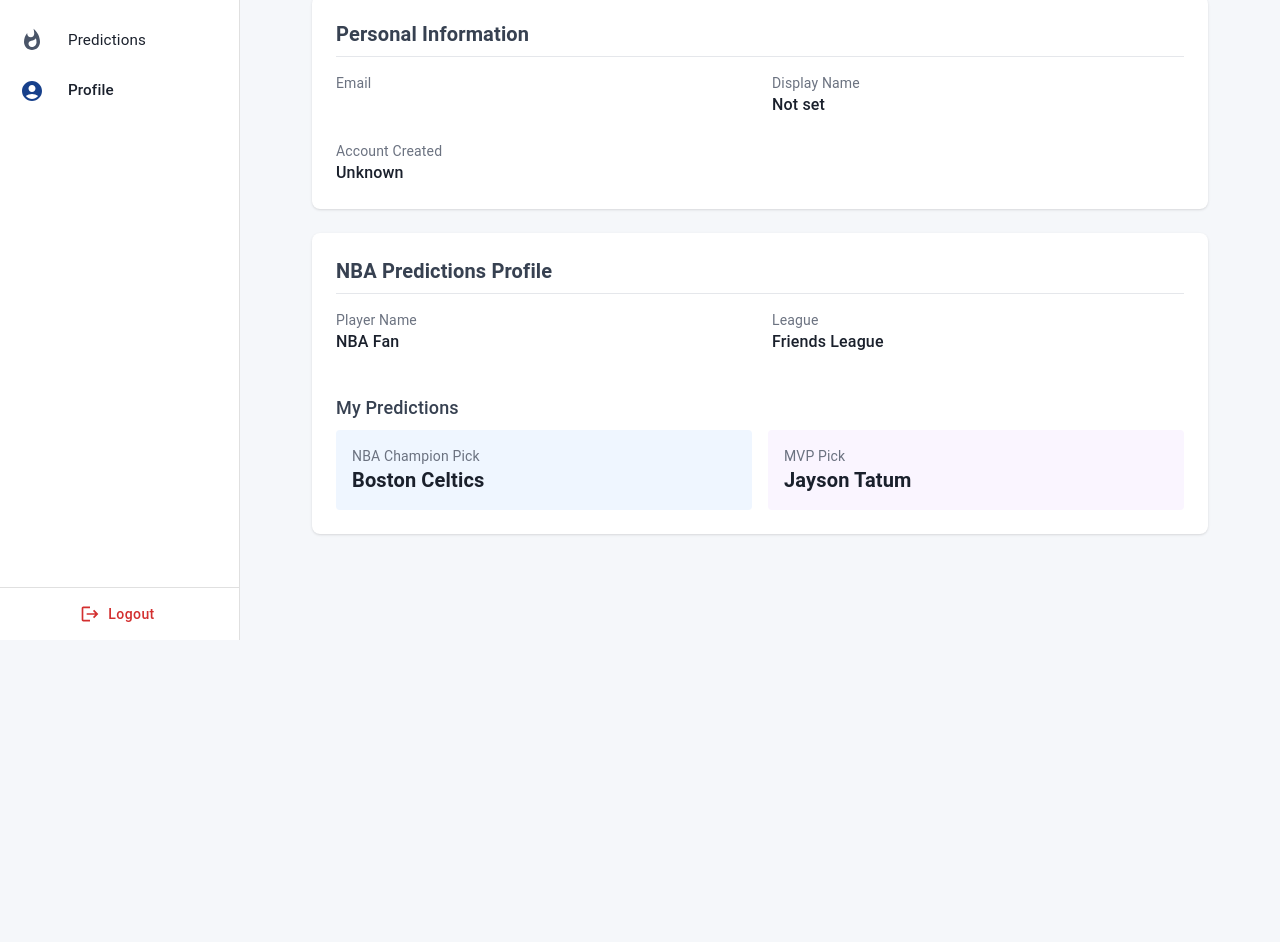
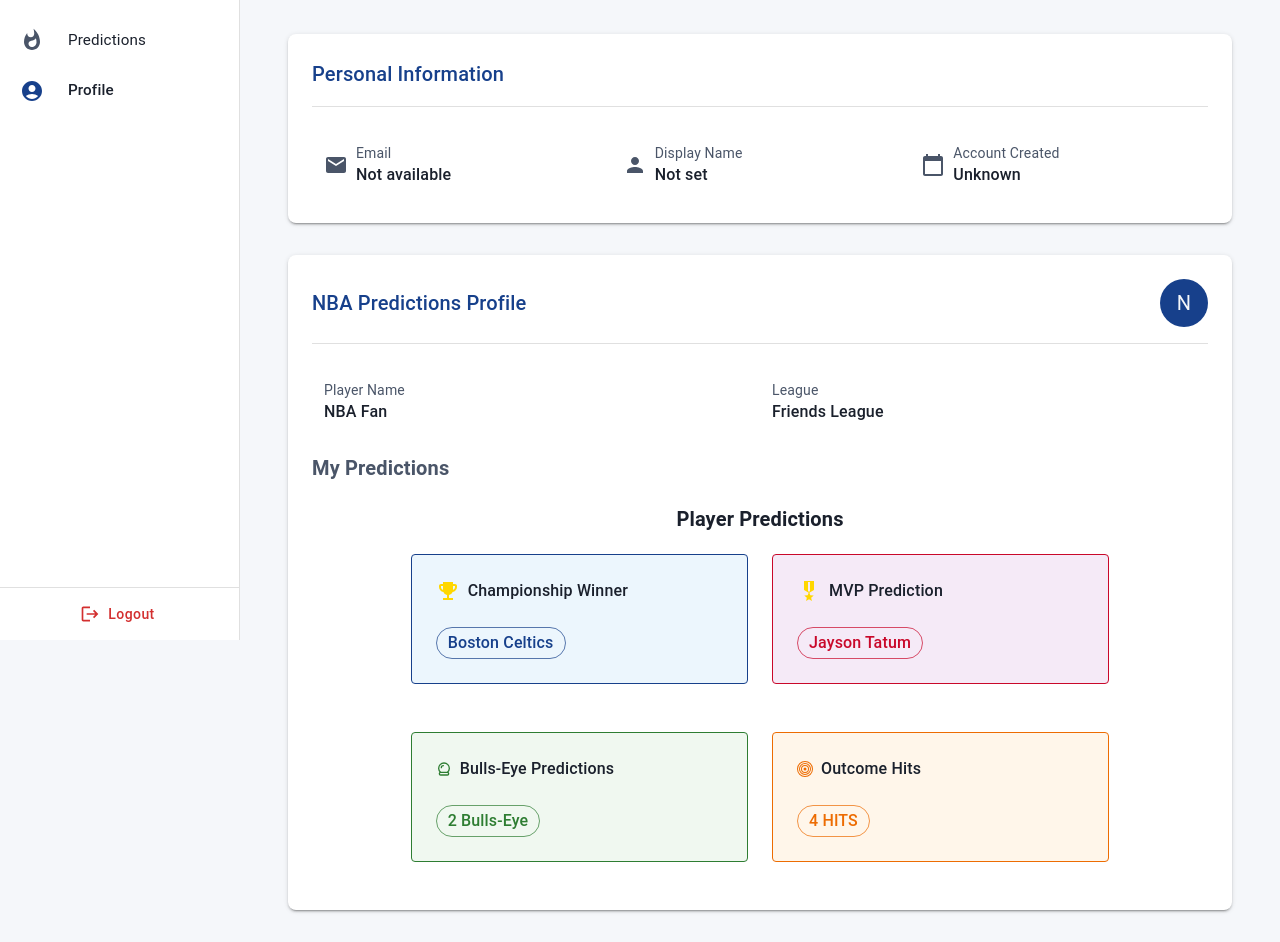
Before and after one commit to itamaraloni/NBA-Playoffs-Brackets-App-Client, a React (Create React App) app: page /profile in a window 1280 px wide. Shown: the part 160-1102 px from the top of the page. Before the commit the page ends 800 px from the top, so only its background shows below. Built offline with nearby package versions, Linux system fonts and the light colour scheme; no server answers.

Commit message:
Unified ProfilePage to match app design and features

```diff
--- a/src/pages/ProfilePage.jsx
+++ b/src/pages/ProfilePage.jsx
@@ -1,100 +1,336 @@
 import React from 'react';
 import { useAuth } from '../contexts/AuthContext';
+import {
+  Container,
+  Typography,
+  Box,
+  Paper,
+  Grid,
+  Avatar,
+  Divider,
+  Button,
+  Chip,
+  useTheme
+} from '@mui/material';
+import {
+  Email as EmailIcon,
+  Person as PersonIcon,
+  CalendarToday as CalendarIcon,
+  EmojiEvents as TrophyIcon,
+  MilitaryTech as MvpIcon
+} from '@mui/icons-material';
+import { BsBullseye } from 'react-icons/bs';
+import { TbCrystalBall } from 'react-icons/tb';
+import { Link } from 'react-router-dom';
+
+// A simplified version of PlayerDetailComponent that's not a dialog
+const PlayerDetailComponent = ({ player }) => {
+  const theme = useTheme();
+
+  if (!player) return null;
+
+  return (
+    <Grid container spacing={3} justifyContent="center">
+      <Grid item xs={12} md={10}>
+        <Typography variant="h6" gutterBottom align="center">
+          Player Predictions
+        </Typography>
+        <Grid container spacing={3}>
+          <Grid item xs={12} md={6}>
+            <Paper
+              variant="outlined"
+              sx={{
+                p: 3,
+                mb: 3,
+                bgcolor: theme.palette.mode === 'dark' ? 'rgba(25, 118, 210, 0.08)' : 'rgba(232, 244, 253, 0.8)',
+                borderColor: theme.palette.primary.main
+              }}
+            >
+              <Box sx={{ display: 'flex', alignItems: 'center', mb: 3 }}>
+                <TrophyIcon sx={{ color: 'gold', mr: 1 }} />
+                <Typography variant="body1" fontWeight="medium">
+                  Championship Winner
+                </Typography>
+              </Box>
+              <Chip
+                label={player.championshipPrediction}
+                color="primary"
+                variant="outlined"
+                sx={{ fontWeight: 'medium', fontSize: '1rem' }}
+              />
+            </Paper>
+          </Grid>
+
+          <Grid item xs={12} md={6}>
+            <Paper
+              variant="outlined"
+              sx={{
+                p: 3,
+                mb: 3,
+                bgcolor: theme.palette.mode === 'dark' ? 'rgba(156, 39, 176, 0.08)' : 'rgba(243, 229, 245, 0.8)',
+                borderColor: theme.palette.secondary.main
+              }}
+            >
+              <Box sx={{ display: 'flex', alignItems: 'center', mb: 3 }}>
+                <MvpIcon sx={{ color: 'gold', mr: 1 }} />
+                <Typography variant="body1" fontWeight="medium">
+                  MVP Prediction
+                </Typography>
+              </Box>
+              <Chip
+                label={player.mvpPrediction}
+                color="secondary"
+                variant="outlined"
+                sx={{ fontWeight: 'medium', fontSize: '1rem' }}
+              />
+            </Paper>
+          </Grid>
+
+          <Grid item xs={12} md={6}>
+            <Paper
+              variant="outlined"
+              sx={{
+                p: 3,
+                bgcolor: theme.palette.mode === 'dark' ? 'rgba(46, 125, 50, 0.08)' : 'rgba(237, 247, 237, 0.8)',
+                borderColor: theme.palette.success.main
+              }}
+            >
+              <Box sx={{ display: 'flex', alignItems: 'center', mb: 3 }}>
+                <TbCrystalBall style={{ color: theme.palette.success.main, marginRight: 8 }} />
+                <Typography variant="body1" fontWeight="medium">
+                  Bulls-Eye Predictions
+                </Typography>
+              </Box>
+              <Chip
+                label={`${player.bullsEye} Bulls-Eye`}
+                color="success"
+                variant="outlined"
+                sx={{ fontWeight: 'medium', fontSize: '1rem' }}
+              />
+            </Paper>
+          </Grid>
+
+          <Grid item xs={12} md={6}>
+            <Paper
+              variant="outlined"
+              sx={{
+                p: 3,
+                bgcolor: theme.palette.mode === 'dark' ? 'rgba(237, 108, 2, 0.08)' : 'rgba(255, 244, 229, 0.8)',
+                borderColor: theme.palette.warning.main
+              }}
+            >
+              <Box sx={{ display: 'flex', alignItems: 'center', mb: 3 }}>
+                <BsBullseye style={{ color: theme.palette.warning.main, marginRight: 8 }} />
+                <Typography variant="body1" fontWeight="medium">
+                  Outcome Hits
+                </Typography>
+              </Box>
+              <Chip
+                label={`${player.hits} HITS`}
+                color="warning"
+                variant="outlined"
+                sx={{ fontWeight: 'medium', fontSize: '1rem' }}
+              />
+            </Paper>
+          </Grid>
+        </Grid>
+      </Grid>
+    </Grid>
+  );
+};
 
 function ProfilePage() {
+  const theme = useTheme();
   const { currentUser } = useAuth();
 
-    // Using dummy data directly
+  // Using dummy data directly - will be replaced with real data later
   const playerData = {
     hasJoinedLeague: true,
     playerName: "NBA Fan",
     leagueName: "Friends League",
     predictions: {
-        champion: "Boston Celtics",
-        mvp: "Jayson Tatum"
+      championshipPrediction: "Boston Celtics",
+      mvpPrediction: "Jayson Tatum",
+      points: 50,
+      bullsEye: 2,
+      hits: 4
     }
   };
 
+  // Format the player data to match the PlayerDetailComponent props
+  const formattedPlayerData = playerData && playerData.hasJoinedLeague ? {
+    name: playerData.playerName,
+    championshipPrediction: playerData.predictions.championshipPrediction,
+    mvpPrediction: playerData.predictions.mvpPrediction,
+    bullsEye: playerData.predictions.bullsEye || 0,
+    hits: playerData.predictions.hits || 0
+  } : null;
+
   return (
-    <div className="max-w-4xl mx-auto">
-      <h1 className="text-3xl font-bold mb-8">My Profile</h1>
+    <Container maxWidth="lg" sx={{ mt: 4, mb: 4 }}>
+      <Typography variant="h4" fontWeight="bold" sx={{ mb: 4 }}>
+        My Profile
+      </Typography>
 
       {/* Personal Information Section */}
-      <div className="bg-white shadow rounded-lg mb-6 p-6">
-        <h2 className="text-xl font-semibold mb-4 text-gray-700 border-b pb-2">Personal Information</h2>
-        <div className="grid md:grid-cols-2 gap-6">
-          <div>
-            <p className="text-gray-500 text-sm">Email</p>
-            <p className="font-medium">{currentUser?.email}</p>
-          </div>
-          <div>
-            <p className="text-gray-500 text-sm">Display Name</p>
-            <p className="font-medium">{currentUser?.displayName || "Not set"}</p>
-          </div>
-          <div>
-            <p className="text-gray-500 text-sm">Account Created</p>
-            <p className="font-medium">
+      <Paper
+        elevation={2}
+        sx={{
+          p: 3,
+          mb: 4,
+          borderRadius: 2,
+          bgcolor: theme.palette.background.paper
+        }}
+      >
+        <Box sx={{ display: 'flex', alignItems: 'center', mb: 2 }}>
+          <Typography variant="h6" color="primary" fontWeight="medium" sx={{ flexGrow: 1 }}>
+            Personal Information
+          </Typography>
+        </Box>
+        <Divider sx={{ mb: 3 }} />
+
+        <Grid container spacing={3}>
+          <Grid item xs={12} md={4}>
+            <Box sx={{ display: 'flex', alignItems: 'center' }}>
+              <EmailIcon sx={{ color: theme.palette.text.secondary, mr: 1 }} />
+              <Box>
+                <Typography variant="body2" color="textSecondary">Email</Typography>
+                <Typography variant="body1" fontWeight="medium">
+                  {currentUser?.email || "Not available"}
+                </Typography>
+              </Box>
+            </Box>
+          </Grid>
+
+          <Grid item xs={12} md={4}>
+            <Box sx={{ display: 'flex', alignItems: 'center' }}>
+              <PersonIcon sx={{ color: theme.palette.text.secondary, mr: 1 }} />
+              <Box>
+                <Typography variant="body2" color="textSecondary">Display Name</Typography>
+                <Typography variant="body1" fontWeight="medium">
+                  {currentUser?.displayName || "Not set"}
+                </Typography>
+              </Box>
+            </Box>
+          </Grid>
+
+          <Grid item xs={12} md={4}>
+            <Box sx={{ display: 'flex', alignItems: 'center' }}>
+              <CalendarIcon sx={{ color: theme.palette.text.secondary, mr: 1 }} />
+              <Box>
+                <Typography variant="body2" color="textSecondary">Account Created</Typography>
+                <Typography variant="body1" fontWeight="medium">
                   {currentUser?.metadata?.creationTime
                     ? new Date(currentUser.metadata.creationTime).toLocaleDateString()
                     : "Unknown"}
-            </p>
-          </div>
-        </div>
-      </div>
+                </Typography>
+              </Box>
+            </Box>
+          </Grid>
+        </Grid>
+      </Paper>
 
       {/* Player Information Section */}
-      <div className="bg-white shadow rounded-lg p-6">
-        <h2 className="text-xl font-semibold mb-4 text-gray-700 border-b pb-2">NBA Predictions Profile</h2>
+      <Paper
+        elevation={2}
+        sx={{
+          p: 3,
+          borderRadius: 2,
+          bgcolor: theme.palette.background.paper
+        }}
+      >
+        <Box sx={{ display: 'flex', alignItems: 'center', mb: 2 }}>
+          <Typography variant="h6" color="primary" fontWeight="medium" sx={{ flexGrow: 1 }}>
+            NBA Predictions Profile
+          </Typography>
+          {playerData?.hasJoinedLeague && (
+            <Avatar
+              sx={{
+                bgcolor: theme.palette.primary.main,
+                width: 48,
+                height: 48
+              }}
+            >
+              {playerData.playerName.charAt(0)}
+            </Avatar>
+          )}
+        </Box>
+        <Divider sx={{ mb: 3 }} />
 
         {!playerData || !playerData.hasJoinedLeague ? (
-          <div className="py-4 text-center">
-            <div className="text-yellow-500 mb-2">
-              <svg xmlns="http://www.w3.org/2000/svg" className="h-12 w-12 mx-auto" fill="none" viewBox="0 0 24 24" stroke="currentColor">
-                <path strokeLinecap="round" strokeLinejoin="round" strokeWidth={2} d="M13 16h-1v-4h-1m1-4h.01M21 12a9 9 0 11-18 0 9 9 0 0118 0z" />
-              </svg>
-            </div>
-            <p className="text-gray-600">You haven't joined any leagues yet.</p>
-            <a href="/league" className="mt-3 inline-block bg-blue-600 hover:bg-blue-700 text-white font-medium py-2 px-4 rounded transition-colors">
+          <Box sx={{ py: 4, textAlign: 'center' }}>
+            <Avatar
+              sx={{
+                width: 64,
+                height: 64,
+                mx: 'auto',
+                mb: 2,
+                bgcolor: theme.palette.warning.light
+              }}
+            >
+              !
+            </Avatar>
+            <Typography variant="body1" color="textSecondary" sx={{ mb: 2 }}>
+              You haven't joined any leagues yet.
+            </Typography>
+            <Button
+              component={Link}
+              to="/league"
+              variant="contained"
+              color="primary"
+              sx={{ mt: 1 }}
+            >
               Join a League
-            </a>
-          </div>
+            </Button>
+          </Box>
         ) : (
-          <div className="grid md:grid-cols-2 gap-6">
-            <div>
-              <p className="text-gray-500 text-sm">Player Name</p>
-              <p className="font-medium">{playerData.playerName}</p>
-            </div>
-            <div>
-              <p className="text-gray-500 text-sm">League</p>
-              <p className="font-medium">{playerData.leagueName}</p>
-            </div>
+          <>
+            <Grid container spacing={3} sx={{ mb: 4 }}>
+              <Grid item xs={12} md={6}>
+                <Typography variant="body2" color="textSecondary">Player Name</Typography>
+                <Typography variant="body1" fontWeight="medium">{playerData.playerName}</Typography>
+              </Grid>
+              <Grid item xs={12} md={6}>
+                <Typography variant="body2" color="textSecondary">League</Typography>
+                <Typography variant="body1" fontWeight="medium">{playerData.leagueName}</Typography>
+              </Grid>
+            </Grid>
 
             {/* Predictions Section */}
-            <div className="md:col-span-2">
-              <h3 className="text-lg font-medium mb-2 mt-4 text-gray-700">My Predictions</h3>
+            <Box sx={{ mt: 2 }}>
+              <Typography variant="h6" color="textSecondary" gutterBottom>
+                My Predictions
+              </Typography>
 
               {!playerData.predictions ? (
-                <div className="bg-blue-50 p-4 rounded">
-                  <p className="text-blue-700">You haven't made any predictions yet.</p>
-                  <a href="/predictions" className="text-blue-600 underline">Make predictions now</a>
-                </div>
+                <Paper
+                  variant="outlined"
+                  sx={{
+                    p: 3,
+                    bgcolor: theme.palette.mode === 'dark'
+                      ? 'rgba(25, 118, 210, 0.12)'
+                      : 'rgba(25, 118, 210, 0.08)'
+                  }}
+                >
+                  <Typography color="primary" sx={{ mb: 1 }}>
+                    You haven't made any predictions yet.
+                  </Typography>
+                  <Button
+                    component={Link}
+                    to="/predictions"
+                    color="primary"
+                  >
+                    Make predictions now
+                  </Button>
+                </Paper>
               ) : (
-                <div className="grid md:grid-cols-2 gap-4">
-                  <div className="bg-blue-50 p-4 rounded">
-                    <p className="text-gray-500 text-sm">NBA Champion Pick</p>
-                    <p className="font-bold text-xl">{playerData.predictions.champion}</p>
-                  </div>
-                  <div className="bg-purple-50 p-4 rounded">
-                    <p className="text-gray-500 text-sm">MVP Pick</p>
-                    <p className="font-bold text-xl">{playerData.predictions.mvp}</p>
-                  </div>
-                </div>
+                <PlayerDetailComponent player={formattedPlayerData} />
               )}
-            </div>
-          </div>
+            </Box>
+          </>
         )}
-      </div>
-    </div>
+      </Paper>
+    </Container>
   );
 }
 
```
Lines whose indentation alone changed are shown as unchanged.
